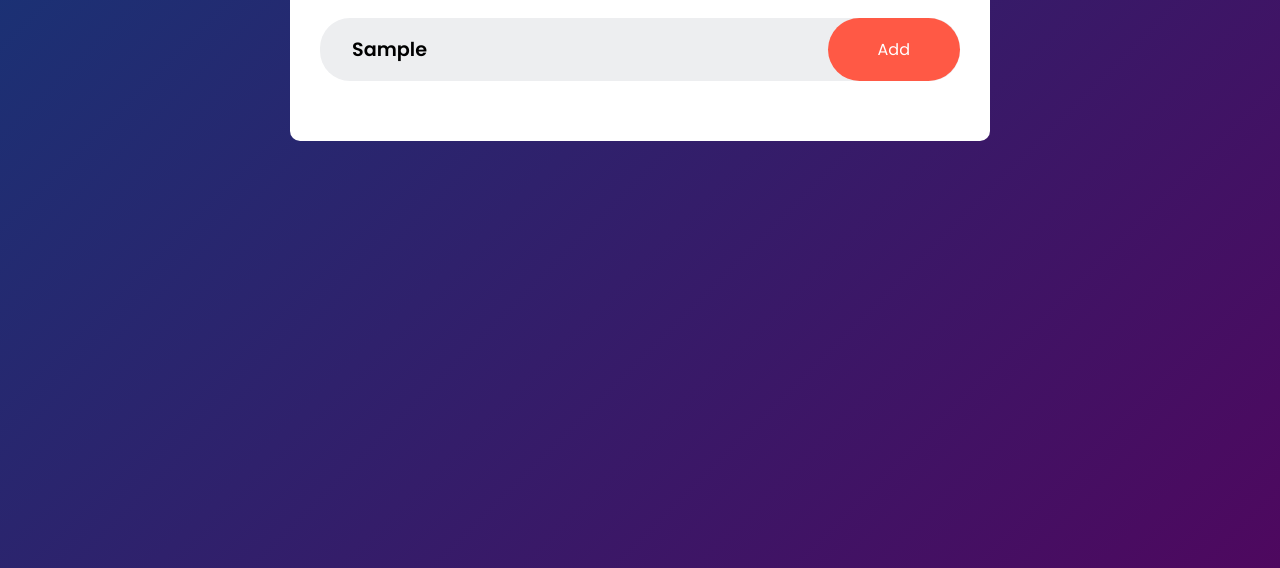
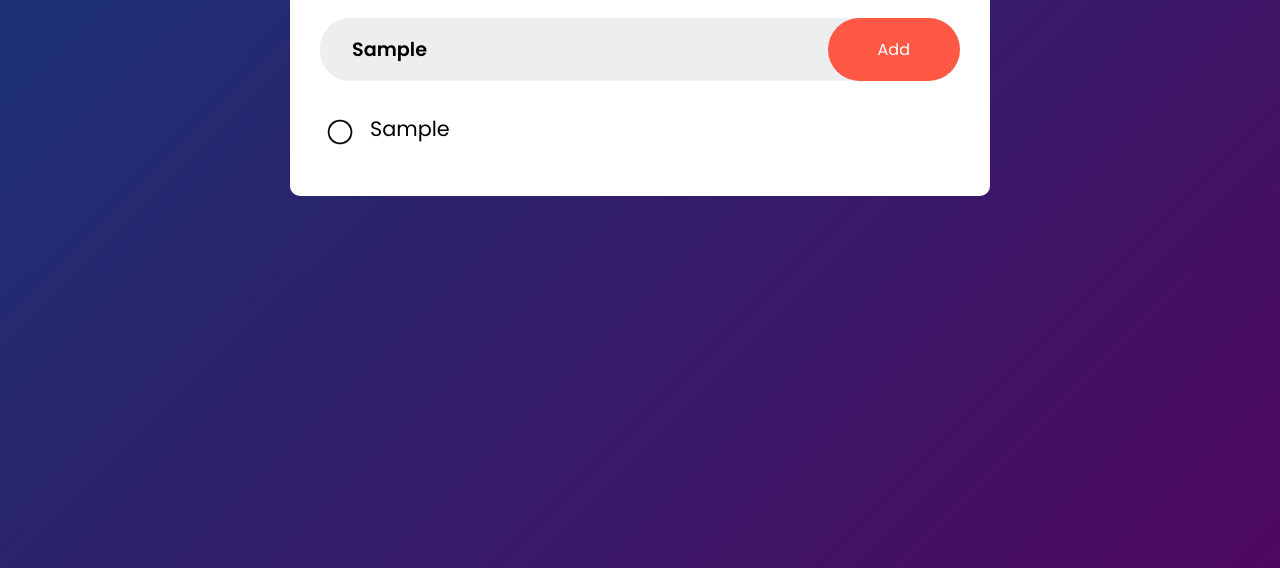
Before and after one commit to hsnpuply/To-Do-List, a plain HTML site: page index.html in a window 1280 px wide. Both pictures are taken after typing "Sample" into the empty fields and a click on the button "Add". Shown: the part 232-800 px from the top of the page. Drawn offline with Linux system fonts and the light colour scheme.

Commit message:
add task

```diff
--- a/index.html
+++ b/index.html
@@ -12,7 +12,7 @@
             <h2><img src="images/todo-icon.png" alt="">To-Do List </h2>
             <div class="row">
                 <input type="text" id="input-box" placeholder="Add a task...">
-                <button>Add</button>
+                <button onclick="addTask()">Add</button>
             </div>
 
             <ul id="list-container">
--- a/script.js
+++ b/script.js
@@ -0,0 +1,13 @@
+const inputBox = document.getElementById('input-box');
+const listContainer = document.getElementById('list-container');
+
+
+function addTask(){
+    if(inputBox.value===""){
+        alert("Please enter a task");
+    }else{
+        let li = document.createElement("li");
+        li.innerHTML= inputBox.value;
+        listContainer.appendChild(li)
+    }
+}
```
